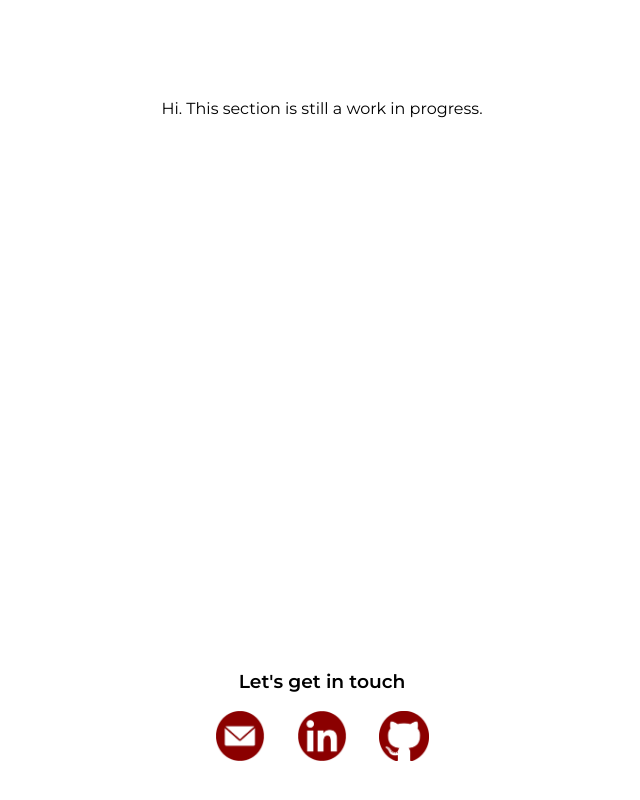
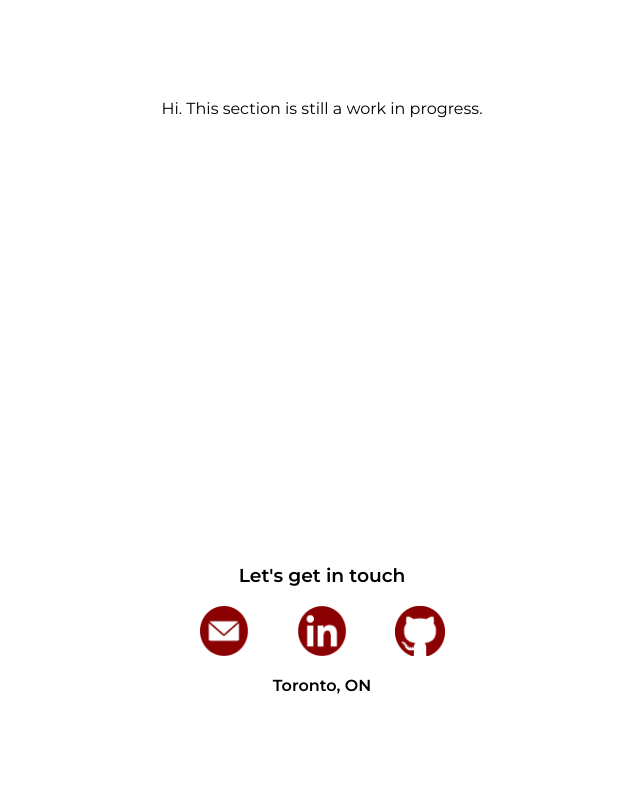
Before and after one commit to liu-jeffrey/personal-site, a Vue app: page /#/ in a window 1280 px wide. Shown: the part 1732-2532 px from the top of the page, without its empty margins (318-958 px from the left). After the commit the page ends 2480 px from the top, so only its background shows below. Built offline with nearby package versions, Linux system fonts and the light colour scheme.

Commit message:
add contact section

```diff
--- a/src/components/ContactMe.vue
+++ b/src/components/ContactMe.vue
@@ -3,26 +3,32 @@
     <h3>Let's get in touch</h3>
     <div class="links">
       <a href="mailto: jeffrey.liu@uwaterloo.ca">
-        <img src="../assets/email_logo.png" height="50" width="50">
+        <img src="../assets/email_logo.png" height="50" width="50" />
       </a>
       <a href="https://www.linkedin.com/in/liu-jeffrey/" target="_blank">
-        <img src="../assets/linkedin_logo.png" height="50" width="50">
+        <img src="../assets/linkedin_logo.png" height="50" width="50" />
       </a>
       <a href="http://github.com/liu-jeffrey" target="_blank">
-        <img src="../assets/github_logo.png" height="50" width="50">
+        <img src="../assets/github_logo.png" height="50" width="50" />
       </a>
     </div>
+    <p>Toronto, ON</p>
   </div>
 </template>
 
 
 <style scoped lang="scss">
 .contact {
-  height: 50vh;
+  height: 30vh;
   display: flex;
   flex-direction: column;
   justify-content: center;
   align-items: center;
+
+  p {
+    text-align: center;
+    font-weight: 600;
+  }
 }
 
 .links {
@@ -33,6 +39,10 @@
 }
 
 a {
-  margin: 0 2vh;
+  margin: 0 3vh;
+
+  &:hover {
+    opacity: 0.7;
+  }
 }
 </style>
```
